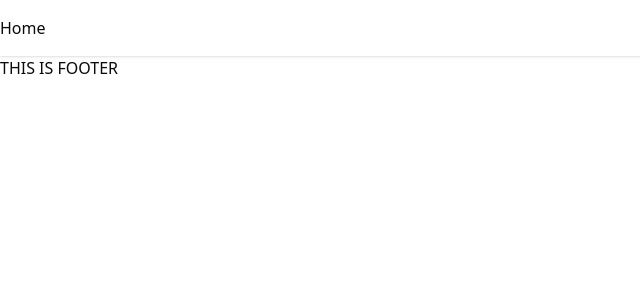
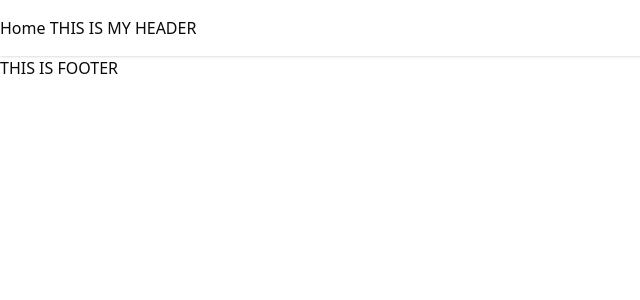
Before and after one commit to Niranjan1Praveen/DropConnect-Development, a Next.js app in the folder client/: page / in a window 1280 px wide. Shown: the top 300 px of the page, without its empty margins (0-640 px from the left). Built offline with nearby package versions, Linux system fonts and the light colour scheme.

Commit message:
UPDATED BY NIRANJAN

```diff
--- a/client/src/components/Header.js
+++ b/client/src/components/Header.js
@@ -7,6 +7,7 @@ export default function Header() {
   return (
     <header className="flex items-center justify-between py-4 w-full shadow-sm z-50 section-p">
       Home
+      THIS IS MY HEADER
     </header>
   );
 }
```
